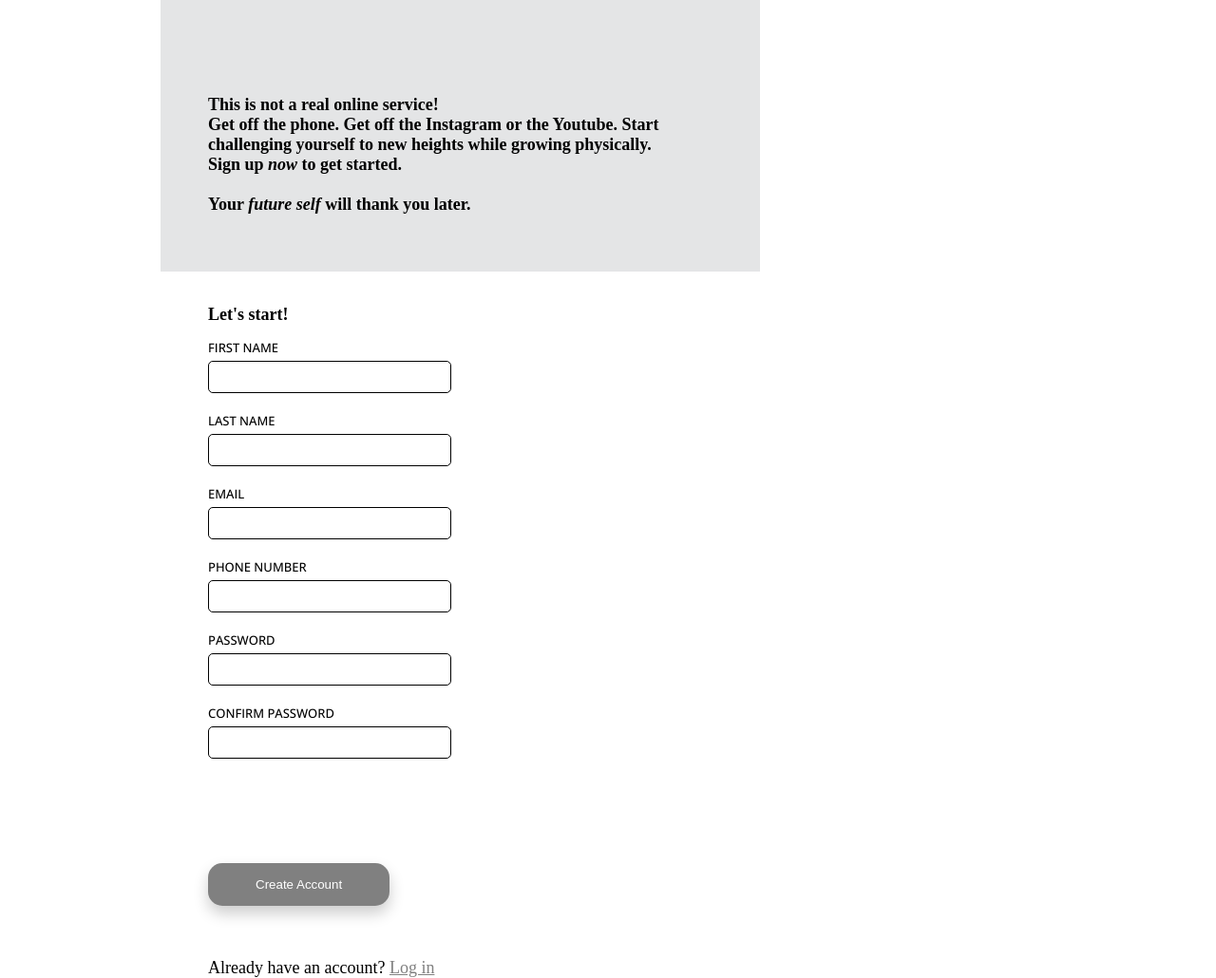
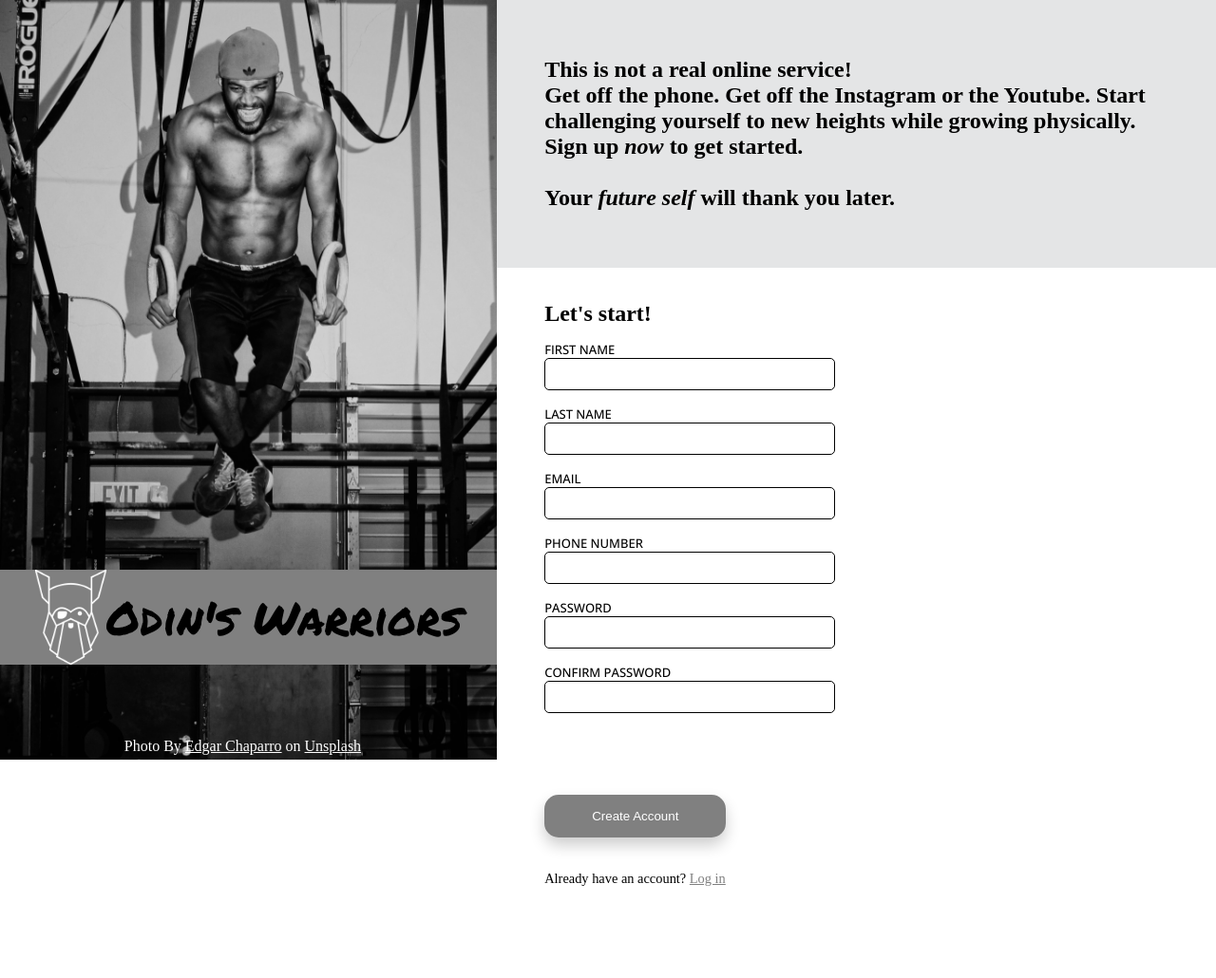
Before and after one commit to therealfake/sign-up-form, a plain HTML site: page index.html in a window 1280 px wide. Shown: the whole page at 95% size. After the commit the page ends 934 px from the top, so only its background shows below. Drawn offline with nearby package versions, Linux system fonts and the light colour scheme.

Commit message:
fill and structure sidebar

```diff
--- a/index.html
+++ b/index.html
@@ -9,9 +9,12 @@
 </head>
 <body>
     <div id="sidebar">
-        <!-- <img src="./images/background-image.jpg" alt=""> -->
-        <!-- <div>Odin's Warriors</div> -->
-        <!-- <div id="#img-credits"></div> -->
+        <img src="./images/background-image.jpg" alt="">
+        <div id="logo-sect">
+            <img src="./images/odin.png" alt="Animated Drawing of Odin">
+        <div>Odin's Warriors</div>
+        </div>
+        <div id="img-credits">Photo By <a href="unsplash.com/@echaparro">Edgar Chaparro</a> on <a href="unsplash.com">Unsplash</a></div>
     </div>
     <div id="main-content">
         <div id="description">
--- a/style.css
+++ b/style.css
@@ -7,36 +7,65 @@
 }
 
 body {
-    width:100vh;
+    width: 100vw;
     height: 100vh;
     display: flex;
-    font-size: large;
+    flex-wrap: nowrap;
+    font-size: 1.5rem;
+    overflow: hidden;
 }
 
 #sidebar {
     position: relative;
     flex-grow: 1;
-    width: 30%;
+    text-align: center;
+}
+
+#sidebar > img {
+    height: 100%;
+}
+
+#logo-sect {
+    display: flex;
+    position: absolute;
+    width: 100%;
+    background-color: grey;
     font-family: 'Permanent Marker', cursive;
+    bottom: 100px;
+    font-size: 3rem;
+    justify-content: center;
+    align-items: center;
+}
+
+#logo-sect > img {
+    height: 100px;
 }
 
 #img-credits {
     position: absolute;
+    color: rgb(255, 255, 255);
+    bottom: 5px;
+    margin: auto;
+    font-size: 1rem;
+    left: 25%;
+}
+
+#img-credits a {
+    color: rgb(255, 255, 255);
 }
 
 #main-content {
-    width: 70vw;
     flex-grow: 2;
-    background-color: rgb(228,229,230);
+    background-color: rgb(228, 229, 230);
 }
 
 #main-content #description {
-    margin: 100px 50px 60px 50px;
+    margin: 60px 50px 60px 50px;
 }
 
-#main-content #user-form > div {
+#main-content #user-form>div {
     padding: 35px 50px 35px 50px;
-    background-color: rgb(255,255,255);
+    background-color: rgb(255, 255, 255);
 }
 
 form {
@@ -47,35 +76,40 @@ form {
     font-size: small;
 }
 
-form > div {
-    margin: 0px 30px 15px 0px;
+form>div {
+    margin: 0 6rem 1rem 0;
 }
 
-label, input {
+label,
+input {
     display: block;
-    margin-bottom: 5px;
 }
 
 input {
-    width: 250px;
+    width: 300px;
     height: 30px;
     border: 1px solid black;
     border-radius: 5px;
 }
 
-#create-btn, #log-in {
-    margin: 55px 0px 0px 50px;
+#create-btn,
+#log-in {
+    margin: 35px 0px 0px 50px;
 }
 
 #create-btn {
     padding: 15px 50px;
     border: none;
     border-radius: 15px;
-    box-shadow: 0px 8px 16px 0px rgba(0,0,0,0.2);
-    background-color: rgb(128,128,128);
-    color: rgb(255,255,255);
+    box-shadow: 0px 8px 16px 0px rgba(0, 0, 0, 0.2);
+    background-color: rgb(128, 128, 128);
+    color: rgb(255, 255, 255);
+}
+
+#log-in {
+    font-size: 0.9rem;
 }
 
 #log-in a {
-    color: rgb(128,128,128);
+    color: rgb(128, 128, 128);
 }
```
